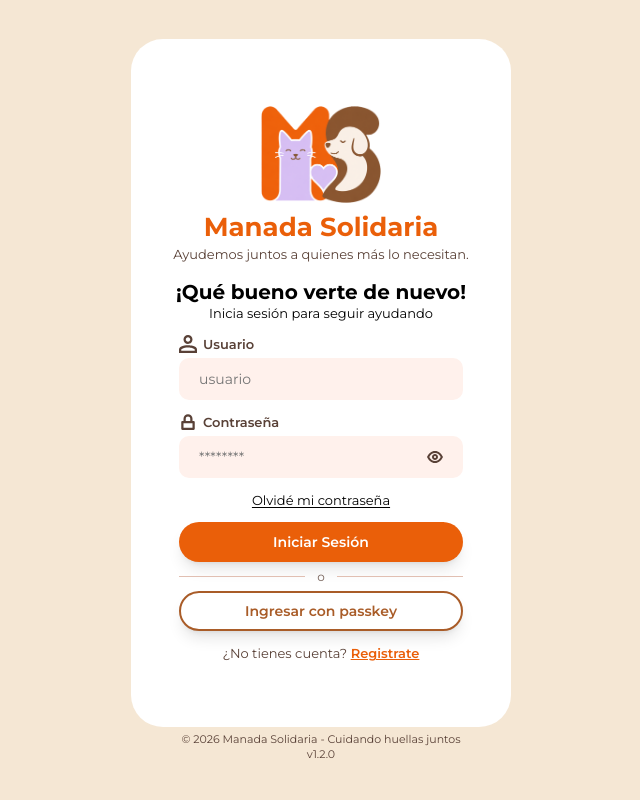
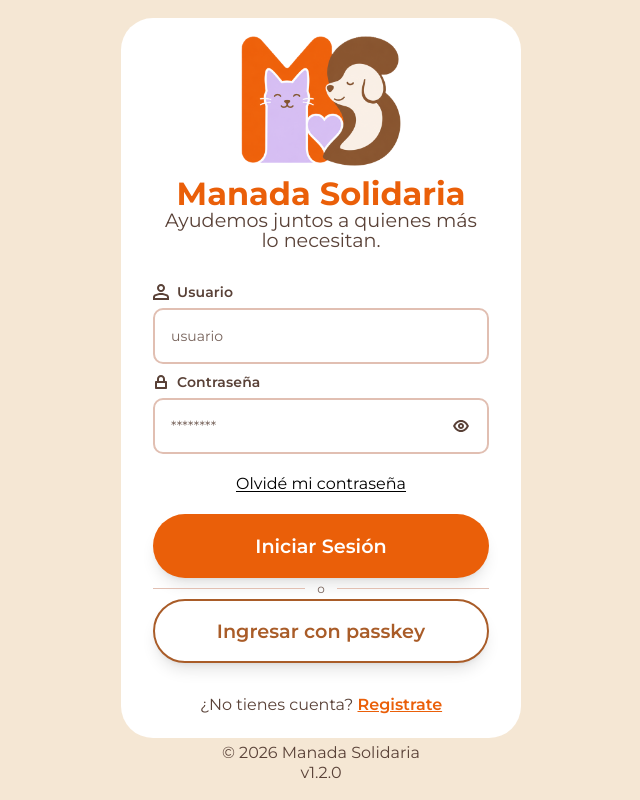
Before and after one commit to Equipo-Nexo/manada-solidaria-frontend, a React (Vite) app: page /login in a window 1280 px wide. Shown: the whole page, without its empty margins (319-959 px from the left). Built offline with nearby package versions, Linux system fonts and the light colour scheme; no server answers.

Commit message:
[REF][MS-299]: add login design changes

```diff
--- a/src/auth/pages/login/Login.styles.ts
+++ b/src/auth/pages/login/Login.styles.ts
@@ -11,15 +11,6 @@ export const LoginPanel = styled.section`
   background: ${({ theme }) => theme.colors.neutral};
   padding: max(0px, env(safe-area-inset-top)) 16px max(0px, env(safe-area-inset-bottom));
   overflow-y: auto;
-
-  @media (max-width: 767px) and (max-height: 750px) {
-    justify-content: flex-start;
-    padding-top: max(8px, env(safe-area-inset-top));
-  }
-
-  @media (max-width: 767px) and (max-height: 650px) {
-    padding-top: max(4px, env(safe-area-inset-top));
-  }
 `
 
 export const LoginContainer = styled.div`
@@ -31,16 +22,29 @@ export const LoginContainer = styled.div`
   flex-direction: column;
   align-items: center;
   justify-content: center;
+  padding-top: 24px;
+  gap: 8px;
 
-  @media (min-width: 768px) {
-    width: min(100%, 380px);
-    min-height: min(86dvh, 820px);
+  @media(min-width: 361px) {
+    gap: 16px;
+    padding-top: 12px;
   }
 
-  @media (min-width: 768px) and (max-height: 720px) {
-    width: min(100%, 340px);
-    min-height: min(88dvh, 625px);
+`
+
+export const LoginHeader = styled.div`
+  display: flex;
+  flex-direction: column;
+  align-items: center;
+  gap: 6px;
+  justify-content: center;
+
+  @media(min-width: 361px) {
+    gap: 12px;
   }
+`
+
+export const HeaderTextContainer = styled.div`
 `
 
 export const FooterContainer = styled.div`
@@ -51,125 +55,55 @@ export const FooterContainer = styled.div`
   justify-content: center;
   align-items: center;
   margin-top: 5px;
-
-  @media (min-width: 768px) {
-    min-height: 30px;
-  }
-
-  @media (max-width: 767px) and (max-height: 750px) {
-    min-height: 32px;
-  }
-
-  @media (max-width: 767px) and (max-height: 670px) {
-    min-height: 28px;
-  }
 `
 
 export const FooterText = styled.p`
-  @media (min-width: 768px) {
-    font-size: 0.6875rem;
-    line-height: 1.35;
+  font-size: 12px;
+
+  @media(min-width: 361px) {
+    font-size: 16px;
   }
 
-  @media (max-width: 1300px) and (max-height: 720px) {
-    font-size: 0.8rem;
-  }
-
-  @media (max-width: 767px) and (max-height: 650px) {
-    font-size: 0.625rem;
-    line-height: 1.2;
-  }
 `
 
+export const ButtonsContainer = styled.div`
+  display: flex;
+  flex-direction: column;
+  gap: 6px;
+  margin-top: 8px;
+
+  @media(min-width: 361px) {
+    gap: 8px;
+    margin-top: 12px;
+  }
+`;
+
 export const TitleLineBreak = styled.br`
-  display: none;
 `
 
 export const AppLogo = styled.img`
-  margin-top: 2rem;
-  width: 10rem;
+  width: 8rem;
   height: auto;
 
-  @media (min-width: 768px) {
-    width: 7.5rem;
-    margin-top: 1rem;
-  }
-
-  @media (max-width: 1300px) and (max-height: 720px) {
-    width: 6rem;
-    margin-top: 0.75rem;
-  }
-
-  @media (max-width: 767px) and (max-height: 850px) {
-    width: 5rem;
-    margin-top: 0.75rem;
-  }
-
-  @media (max-width: 767px) and (max-height: 750px) {
-    width: 7rem;
-    margin-top: 0.75rem;
-  }
-
-  @media (max-width: 767px) and (max-height: 650px) {
-    width: 3rem;
-    margin-top: 0.5rem;
+  @media(min-width: 361px) {
+    width: 10rem;
   }
 `;
 
 export const AppTitle = styled.h1`
   color: ${({ theme }) => theme.colors.brand};
-  font-size: ${({ theme }) => theme.fontSizes.title};
-  margin-top: 1rem;
+  font-size: 1.5rem;
 
-  @media (min-width: 768px) {
-    margin-top: 0.625rem;
-    font-size: 1.625rem;
-    line-height: 1.15;
-  }
-
-  @media (max-width: 1300px) and (max-height: 720px) {
-   font-size: 1.8rem;
-  }
-
-  @media (max-width: 767px) and (max-height: 850px) {
-    margin-top: 0.375rem;
-    font-size: 1.5rem;
-    line-height: 1.1;
-  }
-
-  @media (max-width: 767px) and (max-height: 750px) {
-    margin-top: 0.375rem;
-    font-size: 1.3rem;
-    line-height: 1.1;
-  }
-
-  @media (max-width: 767px) and (max-height: 650px) {
-    display: none;
+  @media(min-width: 361px) {
+    font-size: 2rem;
   }
 `
 
 export const AppDescription = styled.p`
-  font-size: ${({ theme }) => theme.fontSizes.normal};
-  margin-top: 5px;
+  font-size: 0.9rem;
 
-  @media (min-width: 768px) {
-    margin-top: 3px;
-    font-size: 0.8125rem;
-    line-height: 1.35;
-  }
-
-  @media (max-width: 1300px) and (max-height: 720px) {
-   font-size: 0.8rem;
-  }
-
-  @media (max-width: 767px) and (max-height: 750px) {
-    margin-top: 2px;
-    font-size: 0.75rem;
-    line-height: 1.2;
-  }
-
-  @media (max-width: 767px) and (max-height: 670px) {
-    display: none;
+  @media(min-width: 361px) {
+    font-size: 1.2rem;
   }
 `
 
@@ -178,72 +112,18 @@ export const TitlesContainer = styled.div`
   display: flex;
   flex-direction: column;
   gap: 1px;
-
-  @media (min-width: 768px) {
-    margin-top: 1rem;
-  }
-  @media (max-width: 1300px) and (max-height: 720px) {
-   margin-top: 0.625rem;
-  }
-
-  @media (max-width: 767px) and (max-height: 750px) {
-    margin-top: 0.625rem;
-  }
-
-  @media (max-width: 767px) and (max-height: 670px) {
-    margin-top: 0.375rem;
-  }
 `
 
 export const WelcomeTitle = styled.h2`
   font-size: ${({theme}) => theme.fontSizes.subtitle};
   font-weight: ${({theme}) => theme.fontWeights.bold};
   color: ${({theme}) => theme.colors.black};
-
-  @media (min-width: 768px) {
-    font-size: 1.25rem;
-    line-height: 1.2;
-  }
-
-
-  @media (max-width: 1300px) and (max-height: 720px) {
-   font-size: 1.2rem;
-  }
-
-  @media (max-width: 767px) and (max-height: 750px) {
-    font-size: 1rem;
-    line-height: 1.15;
-  }
-
-  @media (max-width: 767px) and (max-height: 650px) {
-    font-size: 0.9rem;
-    line-height: 1.1;
-  }
 `
 
 export const WelcomeSubtitle = styled.p`
   font-size: ${({theme}) => theme.fontSizes.normal};
   font-weight: ${({theme}) => theme.fontWeights.regular};
   color: ${({theme}) => theme.colors.black};
-
-  @media (min-width: 768px) {
-    font-size: 0.8125rem;
-    line-height: 1.35;
-  }
-
-
-  @media (max-width: 1300px) and (max-height: 720px) {
-   font-size: 0.8rem;
-  }
-
-  @media (max-width: 767px) and (max-height: 750px) {
-    font-size: 0.6rem;
-    line-height: 1.2;
-  }
-
-  @media (max-width: 767px) and (max-height: 650px) {
-    font-size: 0.75rem;
-  }
 `
 
 export const Form = styled.form`
@@ -252,49 +132,12 @@ export const Form = styled.form`
   padding: 0 2rem;
   width: 100%;
   margin-top: 1rem;
-
-  @media (min-width: 768px) {
-    padding: 0 3rem;
-    margin-top: 0.75rem;
-  }
-
-  @media (min-width: 768px) and (max-height: 720px) {
-    padding-right: 1.75rem;
-    padding-left: 1.75rem;
-  }
-
-  @media (max-width: 767px) and (max-height: 750px) {
-    margin-top: 0.625rem;
-  }
-
-  @media (max-width: 767px) and (max-height: 650px) {
-    margin-top: 0.375rem;
-    padding-right: 1.5rem;
-    padding-left: 1.5rem;
-  }
 `
 export const FormFields = styled.div`
   display: flex;
   flex-direction: column;
-  gap: 1rem;
+  gap: 0.5rem;
   width: 100%;
-
-  @media (min-width: 768px) {
-    gap: 0.75rem;
-  }
-
-
-  @media (max-width: 1300px) and (max-height: 720px) {
-   gap: 0.7rem;
-  }
-
-  @media (max-width: 767px) and (max-height: 750px) {
-    gap: 0.625rem;
-  }
-
-  @media (max-width: 767px) and (max-height: 650px) {
-    gap: 0.375rem;
-  }
 `
 
 export const Field = styled.div`
@@ -302,11 +145,7 @@ export const Field = styled.div`
   flex-direction: column;
   align-items: start;
   width: 100%;
-  gap: 4px;
-
-  @media (max-width: 767px) and (max-height: 650px) {
-    gap: 2px;
-  }
+  gap: 6px;
 `
 
 export const FieldLabelContainer = styled.div`
@@ -315,32 +154,19 @@ export const FieldLabelContainer = styled.div`
   gap: 8px;
   align-items: center;
   justify-content: center;
-
-  @media (min-width: 768px) {
-    gap: 6px;
-
-    svg {
-      width: 18px;
-      height: 18px;
-    }
-  }
-
-  @media (max-width: 1300px) and (max-height: 720px) {
-   gap: 6px;
-  }
 `
 
 export const FieldLabel = styled.label`
-  color: ${({ theme }) => theme.colors.darkColor };
-  font-size: ${({ theme }) => theme.fontSizes.normal };
-  font-weight: ${({ theme }) => theme.fontWeights.semibold };
+  color: ${({ theme }) => theme.colors.darkColor};
+  font-family: ${({ theme }) => theme.fonts.montserrat};
+  font-size: 14px;
+  font-style: normal;
+  font-weight: 600;
+  line-height: 20px;
+  letter-spacing: 0.14px;
 
-  @media (min-width: 768px) {
-    font-size: 0.8125rem;
-  }
-
-  @media (max-width: 1300px) and (max-height: 720px) {
-   font-size: 0.88rem;
+  @media (min-width: 768px) and (max-height: 720px) {
+    line-height: 18px;
   }
 `
 
@@ -350,28 +176,6 @@ export const Input = styled.input<{ $hasError?: boolean }>`
   background: ${({theme}) => theme.colors.soft};
   border: none;
   border-radius: 12px;
-
-  @media (min-width: 768px) {
-    min-height: 42px;
-    padding: 0.6875rem 1.25rem;
-    border-radius: 10px;
-    font-size: 0.875rem;
-  }
-
-  @media (max-width: 1300px) and (max-height: 720px) {
-    padding-top: 0.75rem;
-    padding-bottom: 0.75rem;
-  }
-
-  @media (max-width: 767px) and (max-height: 750px) {
-    padding-top: 0.75rem;
-    padding-bottom: 0.75rem;
-  }
-
-  @media (max-width: 767px) and (max-height: 650px) {
-    min-height: 44px;
-    padding: 0.625rem 1.25rem;
-  }
 `
 
 export const PasswordInputWrapper = styled.div`
@@ -380,12 +184,6 @@ export const PasswordInputWrapper = styled.div`
 
   ${Input} {
     padding-right: 52px;
-  }
-
-  @media (max-width: 767px) {
-    ${Input} {
-      padding-right: 44px;
-    }
   }
 `
 
@@ -449,13 +247,10 @@ export const RecoveryButton = styled.button`
   text-align: center;
   text-decoration: underline;
   text-underline-offset: 2px;
+  margin-top: 6px;
 
-  @media (min-width: 768px) {
-    font-size: 0.8125rem;
-  }
-
-  @media (max-width: 1300px) and (max-height: 720px) {
-   font-size: 0.8rem;
+  @media(min-width: 361px) {
+    margin-top: 12px;
   }
 
   @media (hover: hover) and (pointer: fine) {
@@ -482,25 +277,13 @@ export const LoginButton = styled.button`
   box-shadow: 0 10px 15px -3px rgba(0, 0, 0, 0.10), 0 4px 6px -4px rgba(0, 0, 0, 0.10);
   background: ${({ theme }) => theme.colors.brand};
   color: ${({ theme }) => theme.colors.white};
-  font-size: 1rem;
+  font-size: 0.8rem;
   font-weight: ${({ theme }) => theme.fontWeights.semibold};
   cursor: pointer;
 
-  @media (min-width: 768px) {
-    height: 2.5rem;
-    font-size: 0.875rem;
-  }
-
-  @media (max-width: 1300px) and (max-height: 720px) {
-    height: 2.5rem;
-  }
-
-  @media (max-width: 767px) and (max-height: 750px) {
-    height: 2rem;
-  }
-
-  @media (max-width: 767px) and (max-height: 670px) {
-    max-height: 32px;
+  @media(min-width: 361px) {
+    height: 4rem;
+    font-size: 1.2rem;
   }
 `
 
@@ -542,37 +325,12 @@ export const PasskeyButton = styled(LoginButton)`
 export const RegisterTextContainer = styled.div`
   margin-top: 1rem;
   margin-bottom: 1rem;
-
-  @media (min-width: 768px) {
-    margin-top: 0.75rem;
-    margin-bottom: 0.75rem;
-  }
-
-  @media (max-width: 767px) and (max-height: 750px) {
-    margin-top: 0.625rem;
-  }
-
-  @media (max-width: 767px) and (max-height: 650px) {
-    margin-top: 0.375rem;
-  }
 `
 
 export const RegisterText = styled.p`
   color: ${({ theme }) => theme.colors.darkColor};
   font-weight: ${({ theme }) => theme.fontWeights.regular};
   font-size: ${({ theme }) => theme.fontSizes.normal};
-
-  @media (min-width: 768px) {
-    font-size: 0.8125rem;
-  }
-
-  @media (max-width: 1300px) and (max-height: 720px) {
-   font-size: 0.8rem;
-  }
-
-  @media (max-width: 767px) and (max-height: 650px) {
-    font-size: 0.875rem;
-  }
 `
 
 export const RegisterLink = styled.a`
@@ -580,11 +338,4 @@ export const RegisterLink = styled.a`
   font-weight: ${({ theme }) => theme.fontWeights.semibold};
   font-size: ${({ theme }) => theme.fontSizes.normal};
 
-  @media (min-width: 768px) {
-    font-size: 0.8125rem;
-  }
-
-  @media (max-width: 767px) and (max-height: 650px) {
-    font-size: 0.875rem;
-  }
 `
--- a/src/auth/pages/login/Login.tsx
+++ b/src/auth/pages/login/Login.tsx
@@ -18,6 +18,7 @@ import { scrollToFirstFormError } from "@utils/scrollToFirstFormError";
 import { isWebAuthnSupported } from "@auth/app/webauthn/webAuthnAuthentication";
 import { usePasskeyLogin } from "@auth/hooks/usePasskeyLogin";
 import { getPostAuthDestination } from "@auth/utils/authNavigation";
+import { Input } from "@/common/components/inputs/Inputs.styles";
 declare const __APP_VERSION__: string;
 
 function Login() {
@@ -73,24 +74,19 @@ function Login() {
   return (
     <S.LoginPanel>
       <S.LoginContainer>
+        <S.LoginHeader>
           <S.AppLogo src="/logo.svg" alt="Manada Solidaria" />
+          <S.HeaderTextContainer>
             <S.AppTitle>
-          Manada <S.TitleLineBreak /> Solidaria
+              Manada Solidaria
             </S.AppTitle>
             <S.AppDescription>
               Ayudemos juntos a quienes más <S.TitleLineBreak />
               lo necesitan.
             </S.AppDescription>
+          </S.HeaderTextContainer>
+        </S.LoginHeader>
 
-        <S.TitlesContainer>
-          <S.WelcomeTitle>
-            ¡Qué bueno verte
-            <S.TitleLineBreak /> de nuevo!
-          </S.WelcomeTitle>
-          <S.WelcomeSubtitle>
-            Inicia sesión para seguir ayudando
-          </S.WelcomeSubtitle>
-        </S.TitlesContainer>
 
         <S.Form
           onSubmit={handleSubmit(handleLogin, scrollToFirstFormError)}
@@ -103,7 +99,7 @@ function Login() {
                 <User aria-hidden="true" />
                 <S.FieldLabel htmlFor="username">Usuario</S.FieldLabel>
               </S.FieldLabelContainer>
-              <S.Input
+              <Input
                 id="username"
                 type="text"
                 placeholder="usuario"
@@ -113,7 +109,6 @@ function Login() {
                   errors.username ? "username-error" : undefined
                 }
                 aria-invalid={Boolean(errors.username)}
-                $hasError={Boolean(errors.username)}
                 {...register("username")}
               />
               <ErrorMessage
@@ -128,7 +123,7 @@ function Login() {
                 <S.FieldLabel>Contraseña</S.FieldLabel>
               </S.FieldLabelContainer>
               <S.PasswordInputWrapper>
-                <S.Input
+                <Input
                   id="password"
                   type={showPassword ? "text" : "password"}
                   placeholder={showPassword ? "contraseña" : "********"}
@@ -138,7 +133,6 @@ function Login() {
                     errors.password ? "password-error" : undefined
                   }
                   aria-invalid={Boolean(errors.password)}
-                  $hasError={Boolean(errors.password)}
                   {...register("password")}
                 />
                 <S.PasswordToggle
@@ -168,6 +162,8 @@ function Login() {
               Olvidé mi contraseña
             </S.RecoveryButton>
 
+            <S.ButtonsContainer>
+
               <S.LoginButton type="submit" disabled={isAuthenticating}>
                 {isLoading ? "Ingresando..." : "Iniciar Sesión"}
               </S.LoginButton>
@@ -188,8 +184,10 @@ function Login() {
                   </S.PasskeyButton>
                 </>
               )}
+            </S.ButtonsContainer>
           </S.FormFields>
         </S.Form>
+
         <S.RegisterTextContainer>
           <S.RegisterText>
             ¿No tienes cuenta?{" "}
@@ -197,9 +195,10 @@ function Login() {
           </S.RegisterText>
         </S.RegisterTextContainer>
       </S.LoginContainer>
+
       <S.FooterContainer>
         <S.FooterText>
-          © 2026 Manada Solidaria - Cuidando huellas juntos
+          © 2026 Manada Solidaria
         </S.FooterText>
         <S.FooterText>v{__APP_VERSION__}</S.FooterText>
       </S.FooterContainer>
--- a/src/auth/pages/passkey_login/PasskeyLogin.tsx
+++ b/src/auth/pages/passkey_login/PasskeyLogin.tsx
@@ -128,11 +128,6 @@ function PasskeyLogin() {
       <S.Card>
         <S.BrandLogo src="/logo.svg" alt="Manada Solidaria" />
 
-        <S.FingerprintBadge aria-hidden="true">
-          <Fingerprint />
-        </S.FingerprintBadge>
-
-        <S.Title id="passkey-login-title">¡Qué bueno verte de nuevo!</S.Title>
         <S.Subtitle>Ingresá de forma rápida y segura</S.Subtitle>
         <S.Explanation>
           Usá la huella, el reconocimiento facial o el PIN de este dispositivo. No
```
Lines whose indentation alone changed are shown as unchanged.
